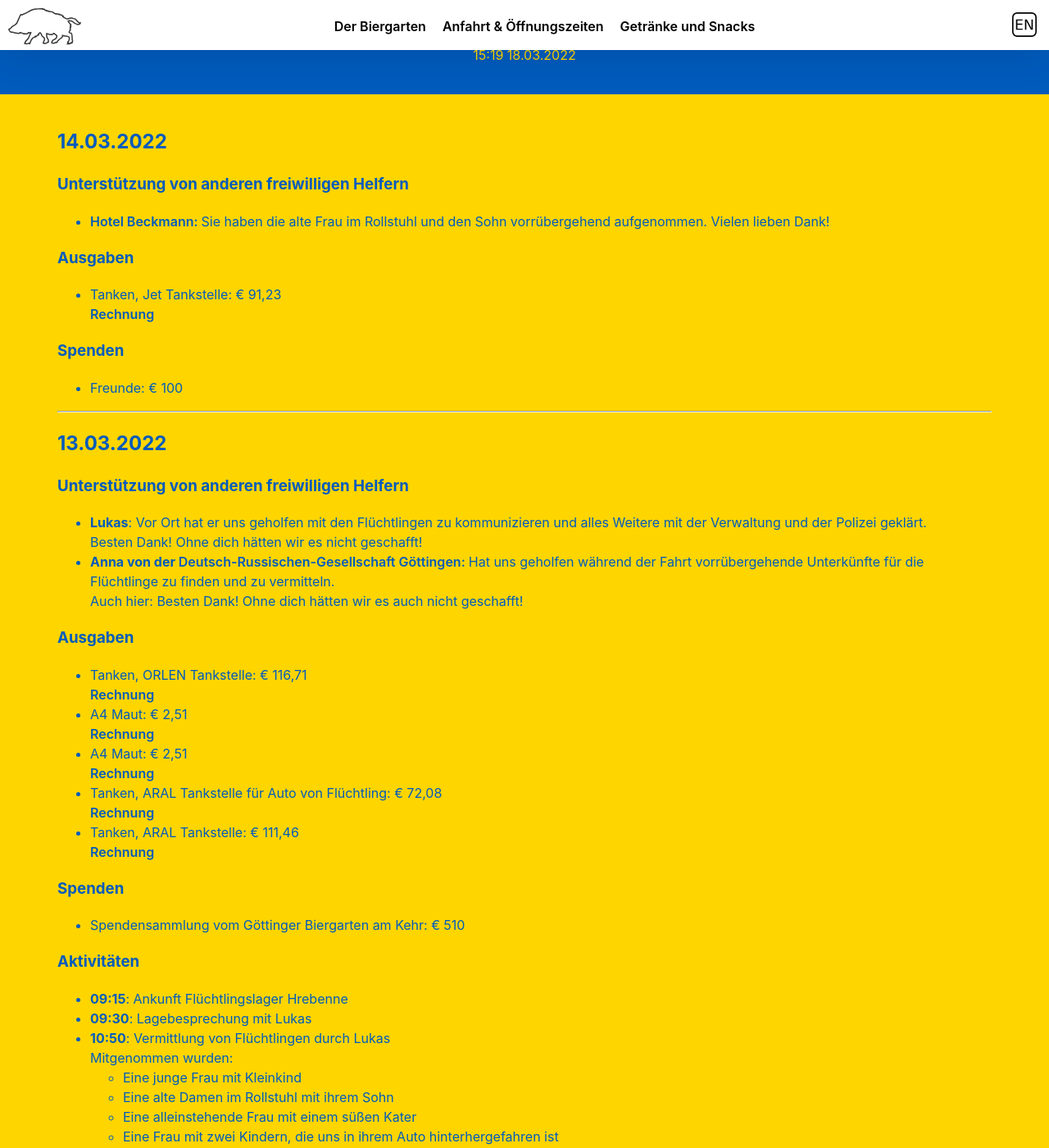
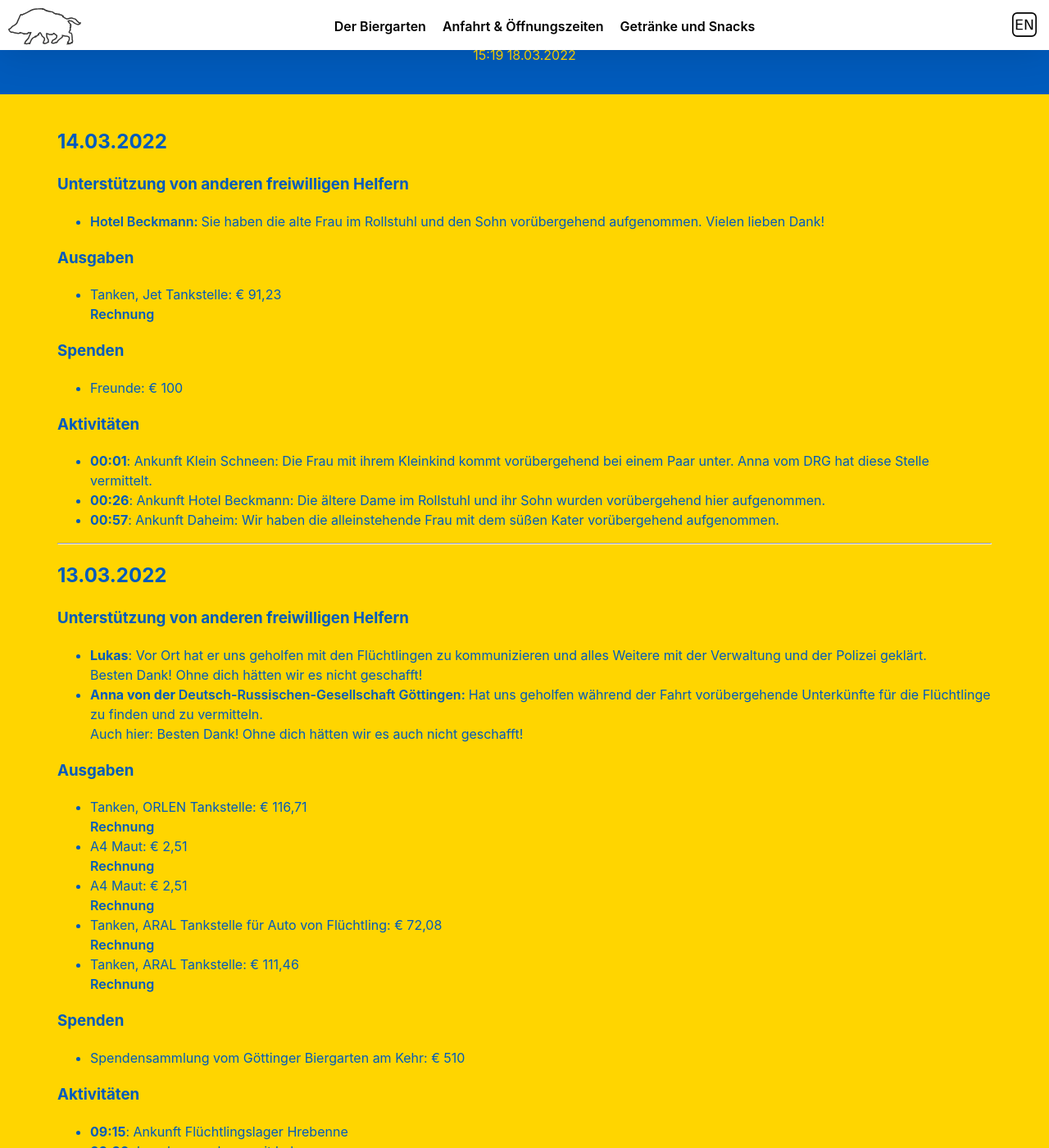
Before and after one commit to versable/kehr-website, a Jekyll site: the page built from ukraine.html, in a window 1280 px wide and 1400 px high, scrolled down 406 px. Shown: the whole window at 82% size. Built offline with Jekyll 4.4.1, drawn with Linux system fonts in a browser that asks for light colours; some of the changed text lies outside the part shown.

Commit message:
Update travel log

```diff
--- a/ukraine.html
+++ b/ukraine.html
@@ -43,7 +43,7 @@ permalink: /ukraine/
                     Hotel Beckmann:
                 </a>
                 Sie haben die alte Frau im Rollstuhl und den Sohn
-                vorrübergehend aufgenommen. Vielen lieben Dank!
+                vorübergehend aufgenommen. Vielen lieben Dank!
             </li>
         </ul>
         <h3>Ausgaben</h3>
@@ -60,6 +60,22 @@ permalink: /ukraine/
         <ul>
             <li>
                 Freunde: € 100
+            </li>
+        </ul>
+        <h3>Aktivitäten</h3>
+        <ul>
+            <li>
+                <b>00:01</b>: Ankunft Klein Schneen: Die Frau mit ihrem
+                Kleinkind kommt vorübergehend bei einem Paar unter. Anna vom
+                DRG hat diese Stelle vermittelt.
+            </li>
+            <li>
+                <b>00:26</b>: Ankunft Hotel Beckmann: Die ältere Dame im
+                Rollstuhl und ihr Sohn wurden vorübergehend hier aufgenommen.
+            </li>
+            <li>
+                <b>00:57</b>: Ankunft Daheim: Wir haben die alleinstehende Frau
+                mit dem süßen Kater vorübergehend aufgenommen.
             </li>
         </ul>
         <hr>
@@ -80,7 +96,7 @@ permalink: /ukraine/
                         Deutsch-Russischen-Gesellschaft Göttingen:
                     </a>
                 </b>
-                Hat uns geholfen während der Fahrt vorrübergehende Unterkünfte
+                Hat uns geholfen während der Fahrt vorübergehende Unterkünfte
                 für die Flüchtlinge zu finden und zu vermitteln.<br>
                 Auch hier: Besten Dank! Ohne dich hätten wir es auch nicht
                 geschafft!
@@ -159,6 +175,10 @@ permalink: /ukraine/
             </li>
             <li>
                 <b>11:05</b>: Abreise
+            </li>
+            <li>
+                <b>22:02</b>: Ankunft Leipzig: Die Frau und ihre beiden Kinder
+                kommen hier vorübergehend bei Freunden unter.
             </li>
         </ul>
         <hr>
```
Also changed, not shown: en/ukraine.html (+21 -1 lines).
